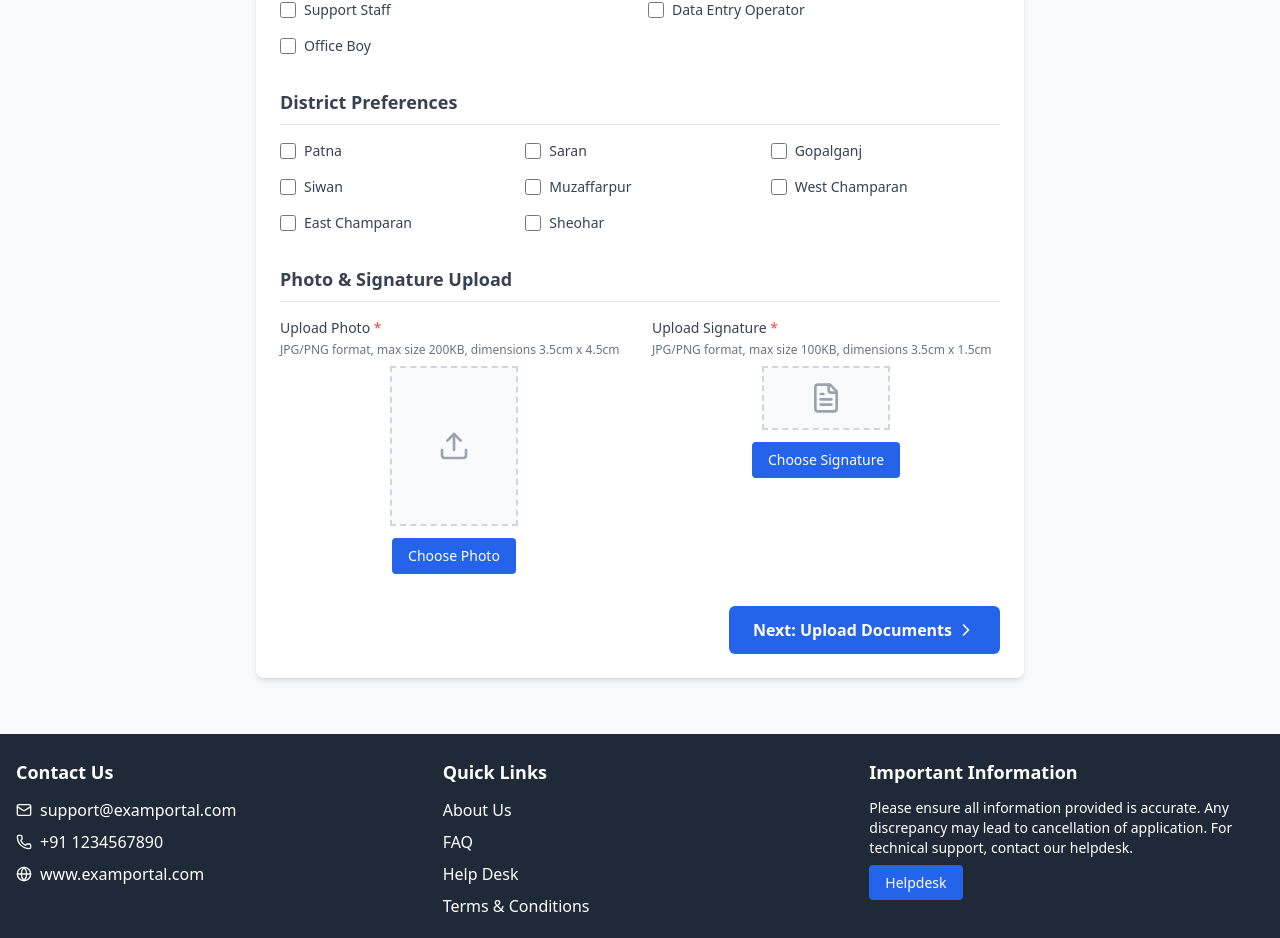
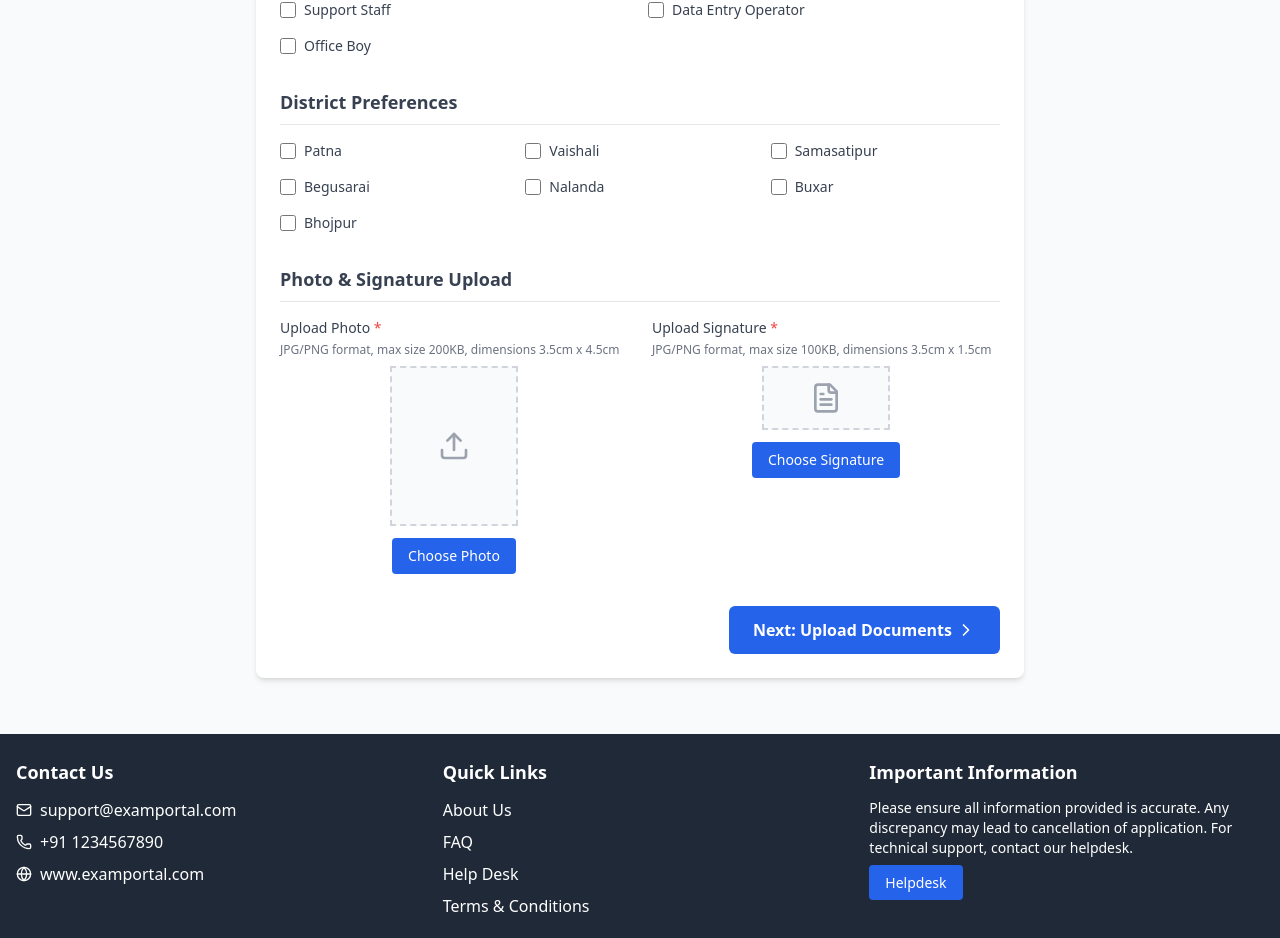
Before and after one commit to bobbygour30/admit-card, a React (Vite) app: page /register in a window 1280 px wide. Shown: the part 936-1874 px from the top of the page. Built offline with nearby package versions, Linux system fonts and the light colour scheme.

Commit message:
some changes

```diff
--- a/src/pages/AdmitCardDownload.tsx
+++ b/src/pages/AdmitCardDownload.tsx
@@ -272,7 +272,7 @@ const AdmitCardDownload: React.FC = () => {
                       <p className="text-sm text-gray-600">
                         CBT Roll No.: {registrationData.applicationNumber}
                       </p>
-                      <p className="text-sm text-gray-600">State: Jharkhand</p>
+                      <p className="text-sm text-gray-600">Admit Card for: Harit Union</p>
                       <p className="text-sm text-gray-600">
                         Aadhaar No.:{" "}
                         {registrationData.personalInfo.aadhaarNumber}
--- a/src/pages/RegistrationForm.tsx
+++ b/src/pages/RegistrationForm.tsx
@@ -32,13 +32,12 @@ const postOptions = [
 
 const districtOptions = [
   'Patna',
-  'Saran',
-  'Gopalganj',
-  'Siwan',
-  'Muzaffarpur',
-  'West Champaran',
-  'East Champaran',
-  'Sheohar'
+  'Vaishali',
+  'Samasatipur',
+  'Begusarai',
+  'Nalanda',
+  'Buxar',
+  'Bhojpur'
 ];
 
 const RegistrationForm: React.FC = () => {
```
